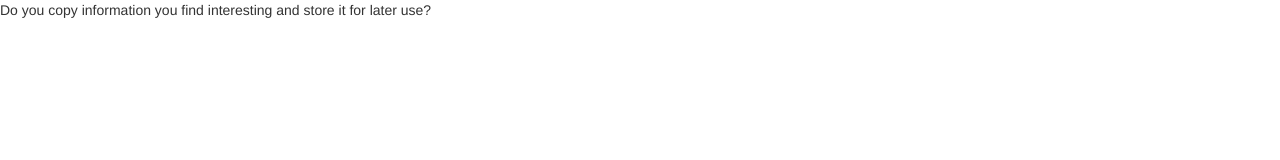
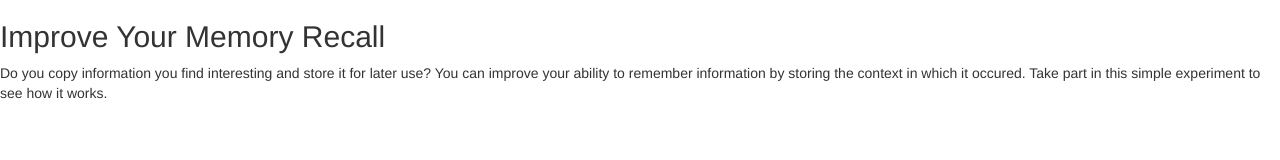
Before and after one commit to pantacuzino/personalkb, a plain HTML site: page static/experiment.html in a window 1280 px wide. Drawn offline with nearby package versions, Linux system fonts and the light colour scheme.

Commit message:
Add the gist of the experiment

```diff
--- a/static/experiment.html
+++ b/static/experiment.html
@@ -22,7 +22,8 @@
     <![endif]-->
   </head>
   <body>
-    <p>Do you copy information you find interesting and store it for later use?</p>
+    <h2>Improve Your Memory Recall</h2>
+    <p>Do you copy information you find interesting and store it for later use? You can improve your ability to remember information by storing the context in which it occured. Take part in this simple experiment to see how it works.</p>
     <!-- jQuery (necessary for Bootstrap's JavaScript plugins) -->
     <script src="https://ajax.googleapis.com/ajax/libs/jquery/1.11.3/jquery.min.js"></script>
     <!-- Latest compiled and minified JavaScript -->
```
